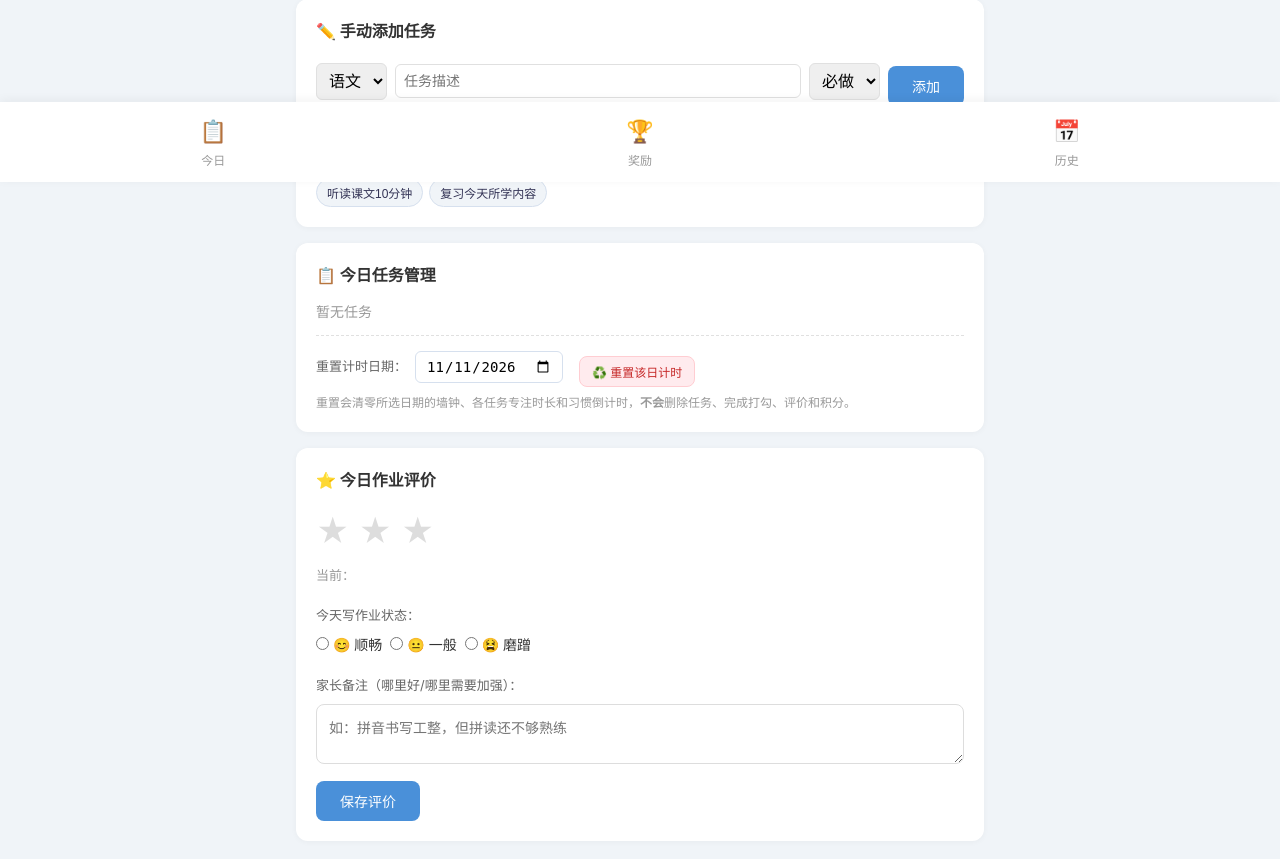
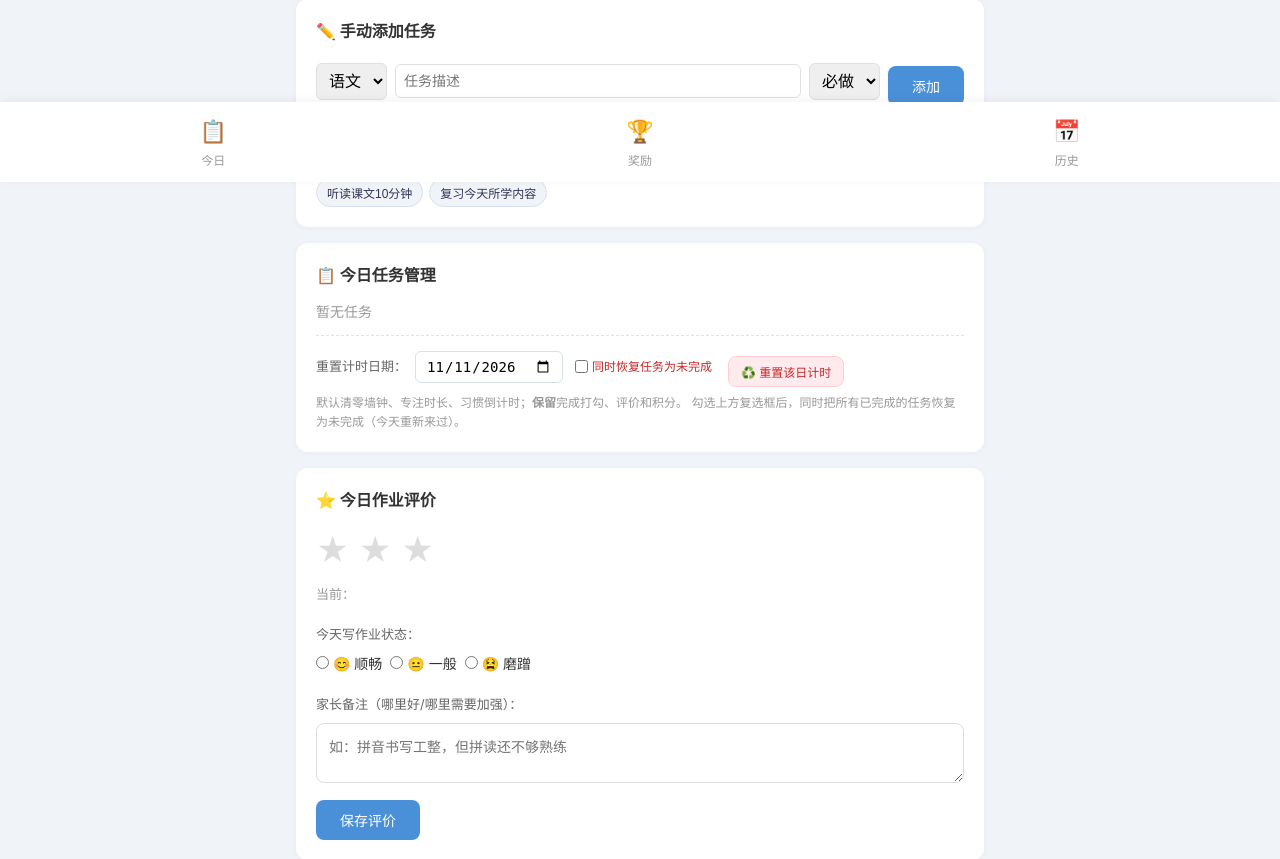
Before and after one commit to yoin007/study_list, a Flask app: page /admin in a window 1280 px wide. Shown: the part 618-1477 px from the top of the page. Run offline with Flask 3, Linux system fonts and the light colour scheme; the visitor is signed in with stand-in values (Sample User, id 1); data comes from the database, SQL or seed files in the repository; data that the repository does not hold is empty.

Commit message:
fix: 计时条遮挡 + 重置计时支持恢复未完成
1. CSS：sticky-clock top 从 0 下移到 56px（避开 top-bar 导航栏）；
   主内容区由 renderTimer 动态加 padding-top 避让；
   计时条配色改成橙色，与蓝色导航栏视觉区分
2. 后端 api_admin_reset_timer：
   · 新增 completed_at 清除（重置墙钟时一并清完成时刻，避免状态错乱）
   · 新增可选参数 reset_done=true：同时把已完成任务恢复为未完成
3. admin.html 重置按钮加「同时恢复任务为未完成」复选框，
   confirm 提示动态显示对应语义

```diff
--- a/app.py
+++ b/app.py
@@ -1356,12 +1356,14 @@ def api_timer_reset():
 
 @app.route('/api/admin/reset-timer', methods=['POST'])
 def api_admin_reset_timer():
-    """家长按日重置计时：清墙钟/任务专注/习惯窗口，保留完成打勾、评价与积分。"""
+    """家长按日重置计时。默认保留完成打勾/评价/积分；
+    reset_done=true 时一并恢复所有任务为未完成（适用于"今天重新来过"场景）。"""
     if not session.get('admin_authed'):
         return jsonify({'error': '需要家长权限'}), 403
     data = request.json or {}
     child_id = data.get('child_id') or session.get('child_id')
     target = data.get('date') or date.today().isoformat()
+    reset_done = data.get('reset_done', False)
     db = get_db()
     # 作业任务专注计时清零
     db.execute("""UPDATE tasks SET duration_seconds=0, tt_start=NULL, tt_pause_start=NULL,
@@ -1369,17 +1371,21 @@ def api_admin_reset_timer():
     # 习惯倒计时窗口清零（保留 done/done_time）
     db.execute("""UPDATE habit_records SET hb_start=NULL, hb_pause_start=NULL, hb_paused=0,
                   hb_elapsed=0, hb_pause_count=0 WHERE child_id=? AND date=?""", (child_id, target))
-    # 墙钟当日记录清零（保留 star/note/mood）；整体暂停次数 + 习惯暂停次数一并清
+    # 墙钟当日记录清零（保留 star/note/mood）；暂停次数 + 习惯暂停次数一并清
     db.execute("""UPDATE daily_records SET start_time=NULL, end_time=NULL,
-                  elapsed_seconds=0, pause_count=0, habit_pause_count=0
+                  elapsed_seconds=0, pause_count=0, habit_pause_count=0,
+                  completed_at=NULL
                   WHERE child_id=? AND date=?""", (child_id, target))
+    # 恢复未完成（可选）
+    if reset_done:
+        db.execute("UPDATE tasks SET done=0, done_time=NULL WHERE child_id=? AND date=?", (child_id, target))
     db.commit()
     # 内存墙钟复位
     timer_state[child_id] = {
         'status': 'idle', 'start_time': None, 'pause_start': None,
         'total_paused': 0, 'pause_count': 0, 'date': date.today().isoformat()
     }
-    return jsonify({'success': True, 'date': target, 'child_id': child_id})
+    return jsonify({'success': True, 'date': target, 'child_id': child_id, 'reset_done': reset_done})
 
 
 # ============ API: 习惯任务 ============
--- a/static/css/style.css
+++ b/static/css/style.css
@@ -99,21 +99,22 @@ body {
     box-shadow: 0 2px 12px rgba(0,0,0,0.06);
 }
 
-/* 悬浮常驻计时条（计时中滚动时常驻顶部） */
+/* 悬浮常驻计时条（计时中滚动时常驻顶部，避开导航栏） */
 .sticky-clock {
     position: fixed;
-    top: 0;
+    top: 56px;
     left: 0;
     right: 0;
-    z-index: 300;
+    z-index: 250;
     display: flex;
     justify-content: space-between;
     align-items: center;
     gap: 12px;
-    padding: calc(10px + env(safe-area-inset-top)) 16px 10px;
-    background: linear-gradient(135deg, #4a90d9, #357abd);
+    padding: 8px 16px 8px;
+    background: linear-gradient(135deg, #ff8a5c, #e76a3b);
     color: #fff;
     box-shadow: 0 2px 10px rgba(0,0,0,0.25);
+    transition: top 0.2s;
 }
 .sticky-clock-info { display: flex; align-items: baseline; gap: 10px; min-width: 0; }
 .sticky-clock-label { font-size: 13px; opacity: 0.9; }
--- a/static/js/app.js
+++ b/static/js/app.js
@@ -680,14 +680,18 @@ function renderTimer() {
     // 常驻悬浮计时条：仅在 进行中/暂停 时显示
     const sc = document.getElementById('stickyClock');
     const scBtn = document.getElementById('stickyClockBtn');
+    const mainContent = document.querySelector('.main-content');
     if (sc) {
         if (timer.status === 'running' || timer.status === 'paused') {
             sc.style.display = 'flex';
             scBtn.textContent = timer.status === 'running' ? '暂停' : '继续';
             const scTime = document.getElementById('stickyClockTime');
             if (scTime && timer.status === 'paused') scTime.textContent = formatTime(timer.elapsed_seconds);
+            // 避让：计时条出现时给 main-content 加顶部间距
+            if (mainContent) mainContent.style.paddingTop = '120px';
         } else {
             sc.style.display = 'none';
+            if (mainContent) mainContent.style.paddingTop = '';
         }
     }
 }
--- a/templates/admin.html
+++ b/templates/admin.html
@@ -129,9 +129,15 @@
             <div style="margin-top:12px;padding-top:10px;border-top:1px dashed #e0e0e0;display:flex;gap:8px;align-items:center;flex-wrap:wrap;">
                 <label style="font-size:13px;color:#666;">重置计时日期：</label>
                 <input type="date" id="resetTimerDate" style="padding:6px 10px;border:1px solid #d6e0ee;border-radius:6px;font-size:14px;">
+                <label style="font-size:12px;color:#c62828;display:flex;align-items:center;gap:4px;margin-left:4px;">
+                    <input type="checkbox" id="resetDoneCheckbox"> 同时恢复任务为未完成
+                </label>
                 <button class="btn-secondary" style="font-size:12px;padding:6px 12px;background:#ffebee;color:#c62828;border:1px solid #ffcdd2;" onclick="resetTodayTimer()">♻️ 重置该日计时</button>
             </div>
-            <div style="font-size:12px;color:#999;margin-top:6px;">重置会清零所选日期的墙钟、各任务专注时长和习惯倒计时，<strong>不会</strong>删除任务、完成打勾、评价和积分。</div>
+            <div style="font-size:12px;color:#999;margin-top:6px;">
+                默认清零墙钟、专注时长、习惯倒计时；<strong>保留</strong>完成打勾、评价和积分。
+                勾选上方复选框后，同时把所有已完成的任务恢复为未完成（今天重新来过）。
+            </div>
         </div>
 
         <!-- 星级评价 -->
@@ -993,15 +999,19 @@ async function saveSettings() {
 async function resetTodayTimer() {
     const dateEl = document.getElementById('resetTimerDate');
     const target = (dateEl && dateEl.value) || new Date().toISOString().slice(0, 10);
-    if (!confirm(`确定重置 ${target} 的计时吗？\n将清零该日墙钟、各任务专注时长、习惯倒计时；不会删除任务、完成打勾、评价和积分。`)) return;
+    const resetDone = document.getElementById('resetDoneCheckbox')?.checked;
+    const tip = resetDone
+        ? `将清零墙钟/专注时长/习惯倒计时，并把所有已完成的任务恢复为未完成。`
+        : `将清零墙钟、各任务专注时长、习惯倒计时；保留任务、完成打勾、评价和积分。`;
+    if (!confirm(`确定重置 ${target} 的计时吗？\n${tip}`)) return;
     const res = await fetch('/api/admin/reset-timer', {
         method: 'POST',
         headers: {'Content-Type': 'application/json'},
-        body: JSON.stringify({child_id: adminChildId, date: target})
+        body: JSON.stringify({child_id: adminChildId, date: target, reset_done: resetDone})
     });
     const data = await res.json();
     if (!res.ok || data.success === false) { alert(data.error || '重置失败'); return; }
-    alert(`${target} 计时已重置`);
+    alert(`${target} 已重置${resetDone ? '（任务已恢复未完成）' : ''}`);
     loadAdminTasks();
 }
 
```
